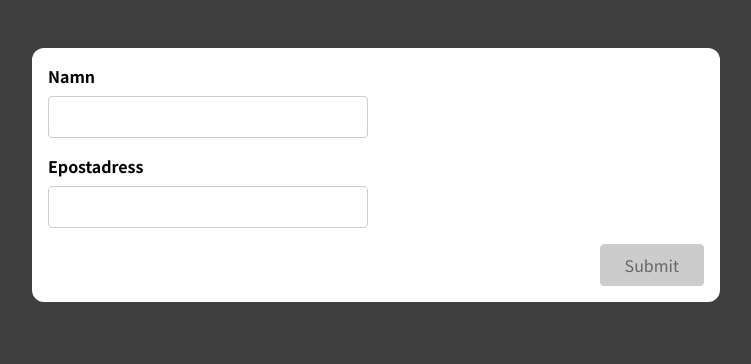
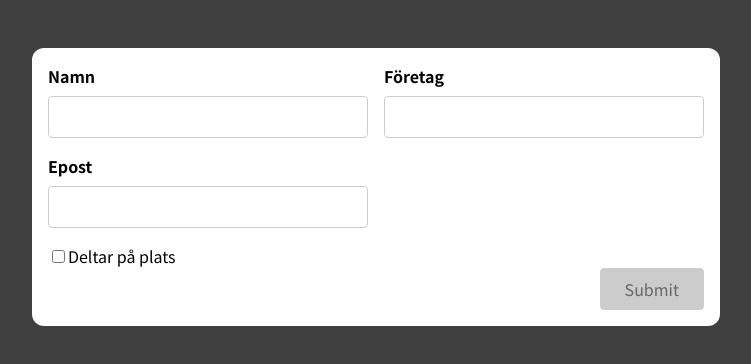
Before and after one commit to Johan711024/pts-event-react-client, a React (Create React App) app: page / in a window 1280 px wide. Shown: the top 364 px of the page, without its empty margins (264-1015 px from the left). Built offline with nearby package versions, Linux system fonts and the light colour scheme.

Commit message:
PTS form reusing custom hook

```diff
--- a/src/App.js
+++ b/src/App.js
@@ -1,11 +1,11 @@
-import SimpleInput from './components/SimpleInput';
+import EventForm from './components/EventForm';
 
 function App() {
   return (
     <div className="app">
-      <SimpleInput />
+      <EventForm />
     </div>
-  );
+  )
 }
 
 export default App;
--- /dev/null
+++ b/src/components/EventForm.js
@@ -0,0 +1,117 @@
+import useInput from '../hooks/use-input' // custom hook for input validation
+
+const EventForm = (props) => {
+
+    //destructuring a custom hook for the input validations
+    const {
+        value: enteredName,
+        isValid: enteredNameIsValid,
+        hasError: nameInputHasError,
+        valueChangeHandler: nameChangeHandler,
+        inputBlurHandler: nameBlurHandler,
+        reset: resetNameInput
+      } = useInput(value => value.trim() !== '') // function that is passed in as an argument to useInput
+    const {
+        value: enteredCompany,
+        isValid: enteredCompanyIsValid,
+        hasError: companyInputHasError,
+        valueChangeHandler: companyChangeHandler,
+        inputBlurHandler: companyBlurHandler,
+        reset: resetCompanyInput
+      } = useInput(value => value.trim() !== '')
+    const {
+        value: enteredEmail,
+        isValid: enteredEmailIsValid,
+        hasError: emailInputHasError,
+        valueChangeHandler: emailChangeHandler,
+        inputBlurHandler: emailBlurHandler,
+        reset: resetEmailInput
+      } = useInput(value => value.includes('@'))
+
+    let formIsValid = false
+
+    if (enteredNameIsValid && enteredCompanyIsValid && enteredEmailIsValid) {
+        formIsValid = true
+    }
+
+    const formSubmissionHandler = event => {
+        event.preventDefault()
+        if(!enteredNameIsValid) {
+            return
+        }
+        console.log(enteredName)
+        resetNameInput()
+        if(!enteredCompanyIsValid) {
+            return
+        }
+        console.log(enteredCompany)
+        resetCompanyInput()
+
+        if(!enteredEmailIsValid) {
+            return
+        }
+        console.log(enteredEmail)
+        resetEmailInput()
+    }
+    const nameInputClasses = nameInputHasError
+    ? 'form-control invalid'
+    : 'form-control'
+    const companyInputClasses = companyInputHasError
+    ? 'form-control invalid'
+    : 'form-control'
+    const emailInputClasses = emailInputHasError
+    ? 'form-control invalid'
+    : 'form-control'
+
+
+
+    return (
+      <form onSubmit={formSubmissionHandler}>
+        <div className='control-group'>
+
+            <div className={nameInputClasses}>
+                <label htmlFor='name'>Namn</label>
+                <input
+                    id='name'
+                    value={enteredName}
+                    type='text'
+                    onChange={nameChangeHandler}
+                    onBlur={nameBlurHandler}
+                />
+                {nameInputHasError && <p style={{color: 'red'}}>Fyll i namn!</p>}
+
+            </div>
+            <div className={companyInputClasses}>
+                <label htmlFor='company'>Företag</label>
+                <input
+                    id='company'
+                    value={enteredCompany}
+                    type='text'
+                    onChange={companyChangeHandler}
+                    onBlur={companyBlurHandler}
+                />
+                {companyInputHasError && <p style={{color: 'red'}}>Fyll i företag!</p>}
+            </div>
+            <div className={emailInputClasses}>
+                <label htmlFor='email'>Epost</label>
+                <input
+                    id='email'
+                    value={enteredEmail}
+                    type='text'
+                    onChange={emailChangeHandler}
+                    onBlur={emailBlurHandler}
+                />
+                {emailInputHasError && <p style={{color: 'red'}}>Fyll i epost!</p>}
+            </div>
+        </div>
+        <input type='checkbox' id='onsite' /><label htmlFor='onsite'>Deltar på plats</label>
+
+
+        <div className='form-actions'>
+            <button disabled={!formIsValid}>Submit</button>
+        </div>
+      </form>
+    )
+  }
+
+  export default EventForm
```
